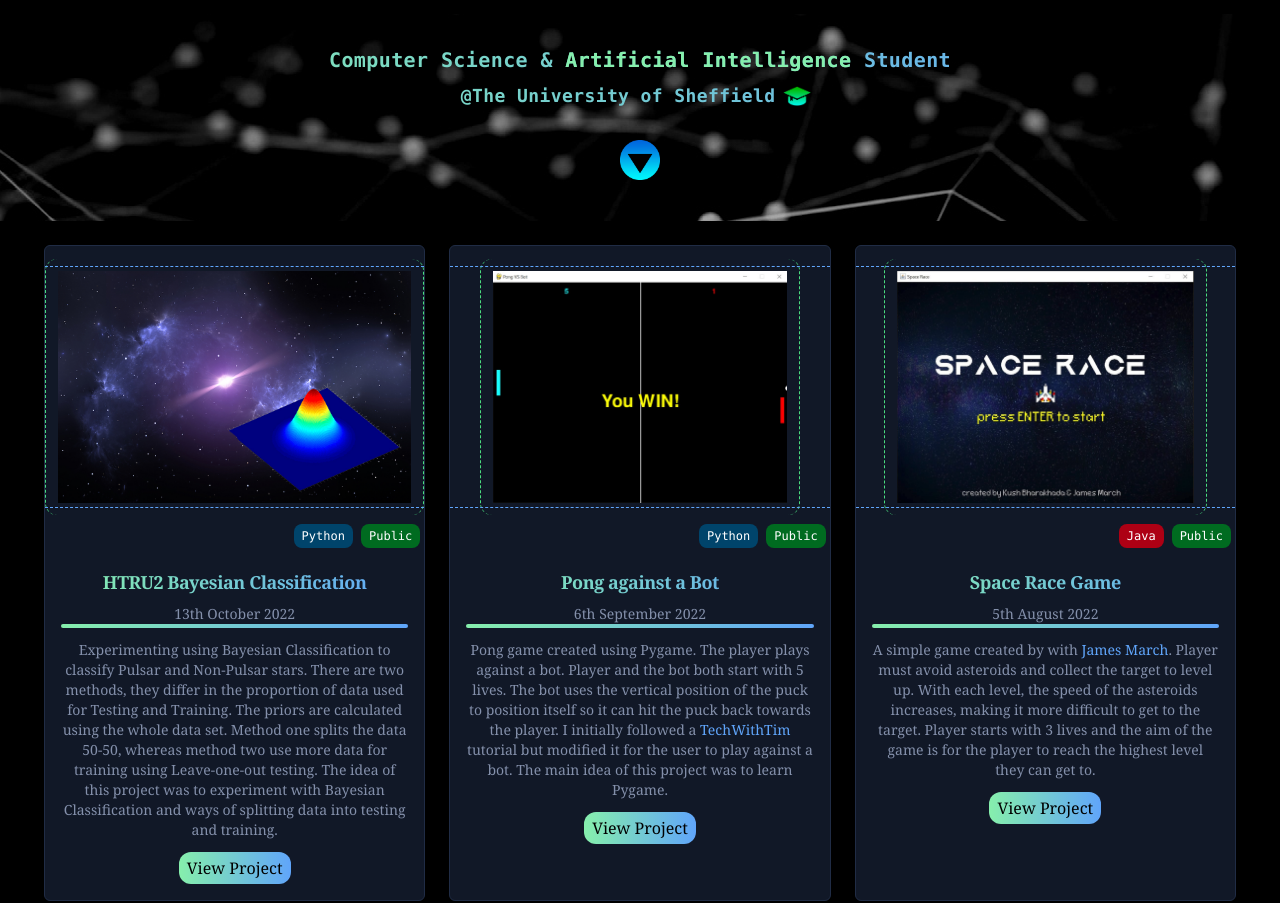
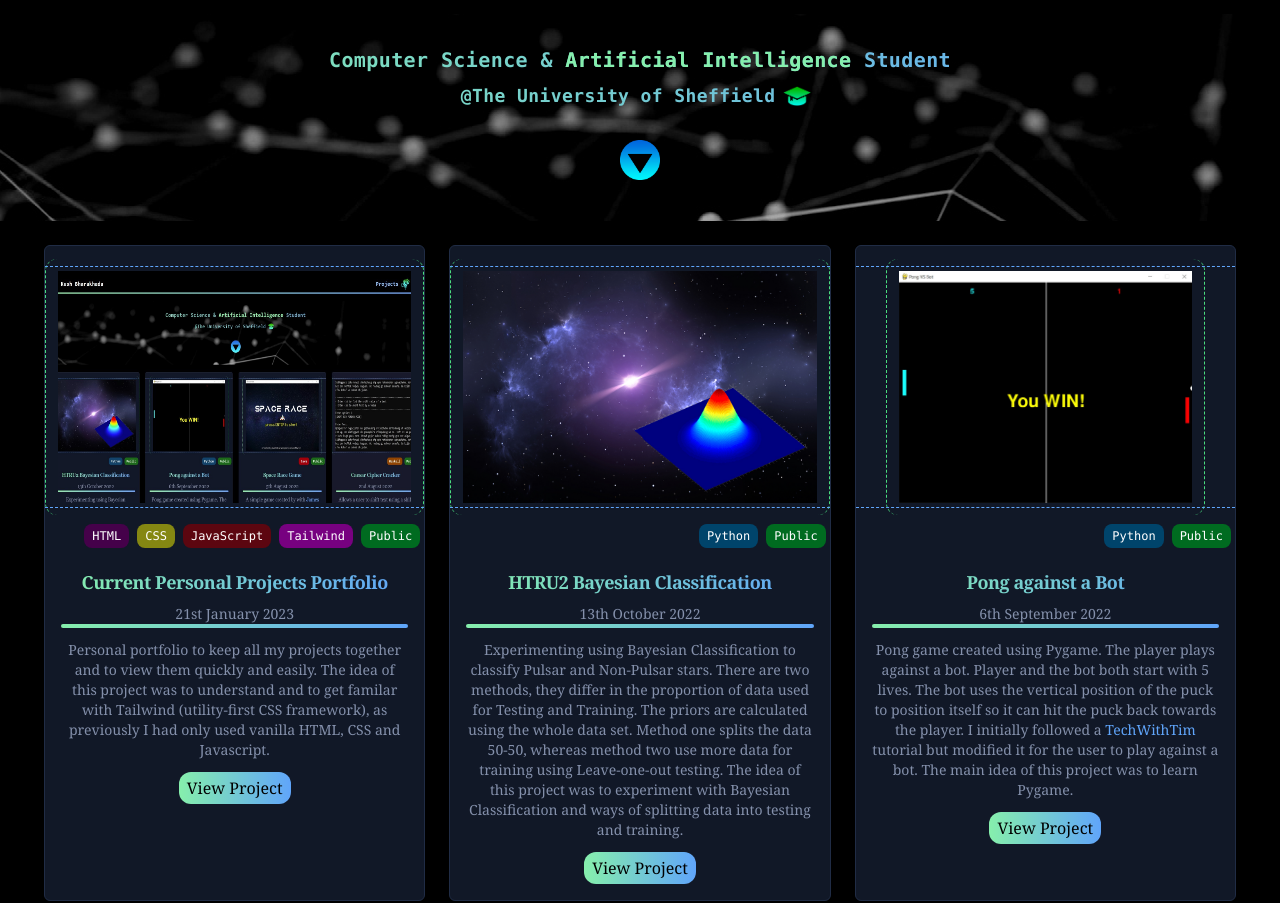
Before and after one commit to KushBharakhada/KushBharakhada.github.io, a website: page index.html in a window 1280 px wide. Shown: the part 86-989 px from the top of the page. Drawn offline with Linux system fonts and the light colour scheme.

Commit message:
Fade speed and added project.

```diff
--- a/index.html
+++ b/index.html
@@ -38,6 +38,35 @@
     <div class="items-center">
       <div class="flex-1 mx-auto">
         <div class="grid grid-cols-1 gap-4 lg:gap-6 lg:px-8 sm:grid-cols-1 md:grid-cols-2 lg:grid-cols-3 2xl:grid-cols-4">
+
+          <!-- Current Personal Portfolio Project -->
+          <div class="main-project-div show-on-scroll">
+            <hr class="translate-y-2 project-image-border-style mt-3">
+            <!-- Project Image -->
+            <img class="project-image" src="images/projects/personal-website.jpg" alt="this website with projects">
+            <hr class="-translate-y-2 project-image-border-style">
+            <div class="flex flex-wrap float-right">
+              <!-- Languages and Frameworks used. Also state Public/Private -->
+              <p class="languages-frameworks bg-html">HTML</p>
+              <p class="languages-frameworks bg-css">CSS</p>
+              <p class="languages-frameworks bg-javascript">JavaScript</p>
+              <p class="languages-frameworks bg-other">Tailwind</p>
+              <p class="languages-frameworks bg-github-public">Public</p>
+            </div>
+            <div class="p-4 text-center clear-both">
+              <h5 class="project-heading">Current Personal Projects Portfolio</h5> <!-- Project Title -->
+              <p class="project-text">21st January 2023</p> <!-- Project Start Date -->
+              <hr class="horizontal-gradient-line">
+              <p class="mb-3 mt-3 project-text"> <!-- Description of Project -->
+                Personal portfolio to keep all my projects together and to view them
+                quickly and easily. The idea of this project was to understand and to get
+                familar with Tailwind (utility-first CSS framework), as previously I
+                had only used vanilla HTML, CSS and Javascript.
+              </p>
+              <!-- Remove if Private Repository -->
+              <a href="https://github.com/KushBharakhada/KushBharakhada.github.io"><button class="button-style">View Project</button></a>
+            </div>
+          </div>
 
           <!-- HTRU2 Bayesian Classification Project -->
           <div class="main-project-div show-on-scroll">
--- a/tailwind.config.js
+++ b/tailwind.config.js
@@ -32,7 +32,7 @@ module.exports = {
       },
 
       animation: {
-        fade: "fade 2s ease-in forwards"
+        fade: "fade 1s ease-in forwards"
       },
 
       keyframes: {
```
Also changed, not shown: css/style.css, images/projects/personal-website.jpg (added).
